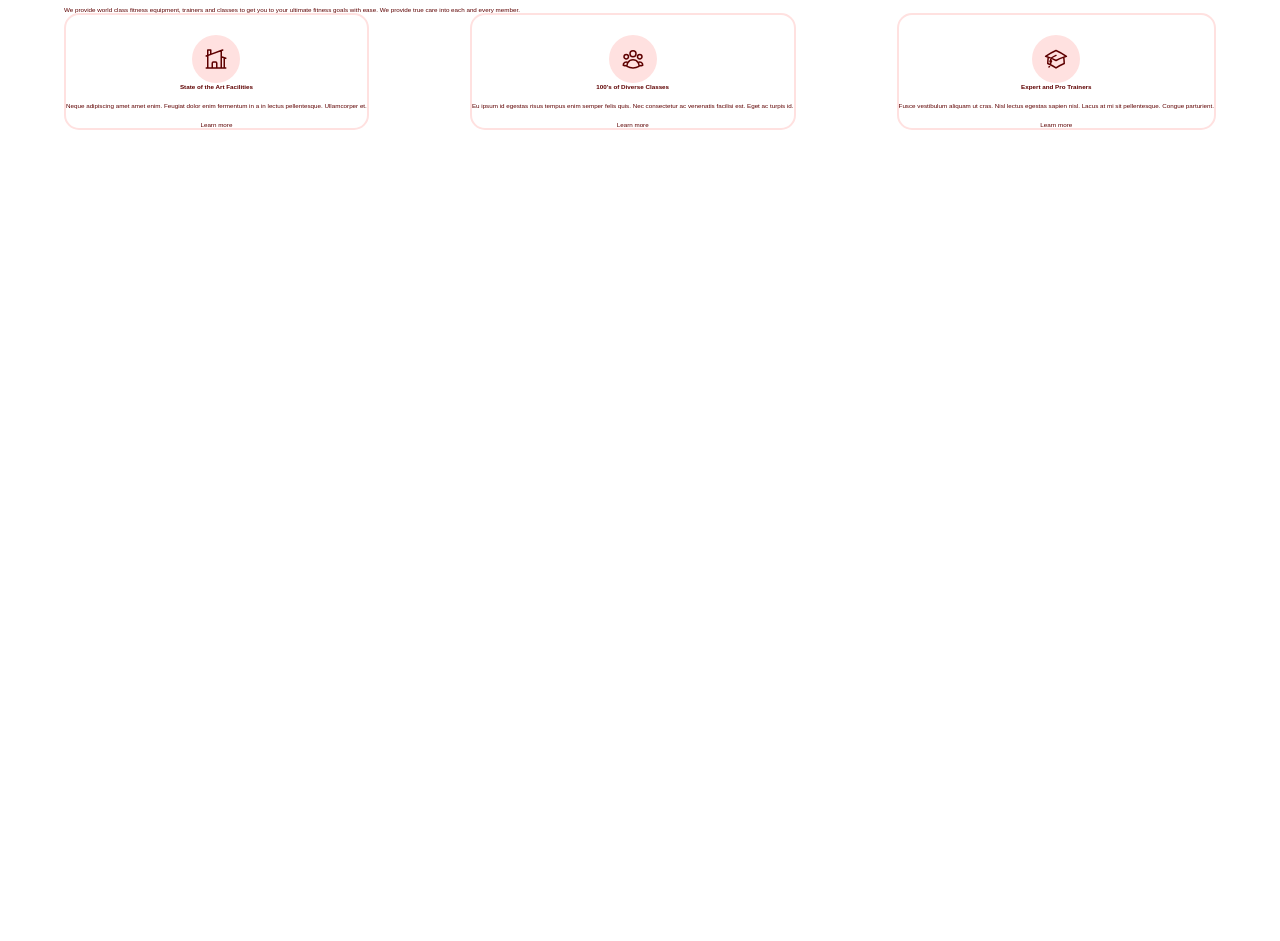
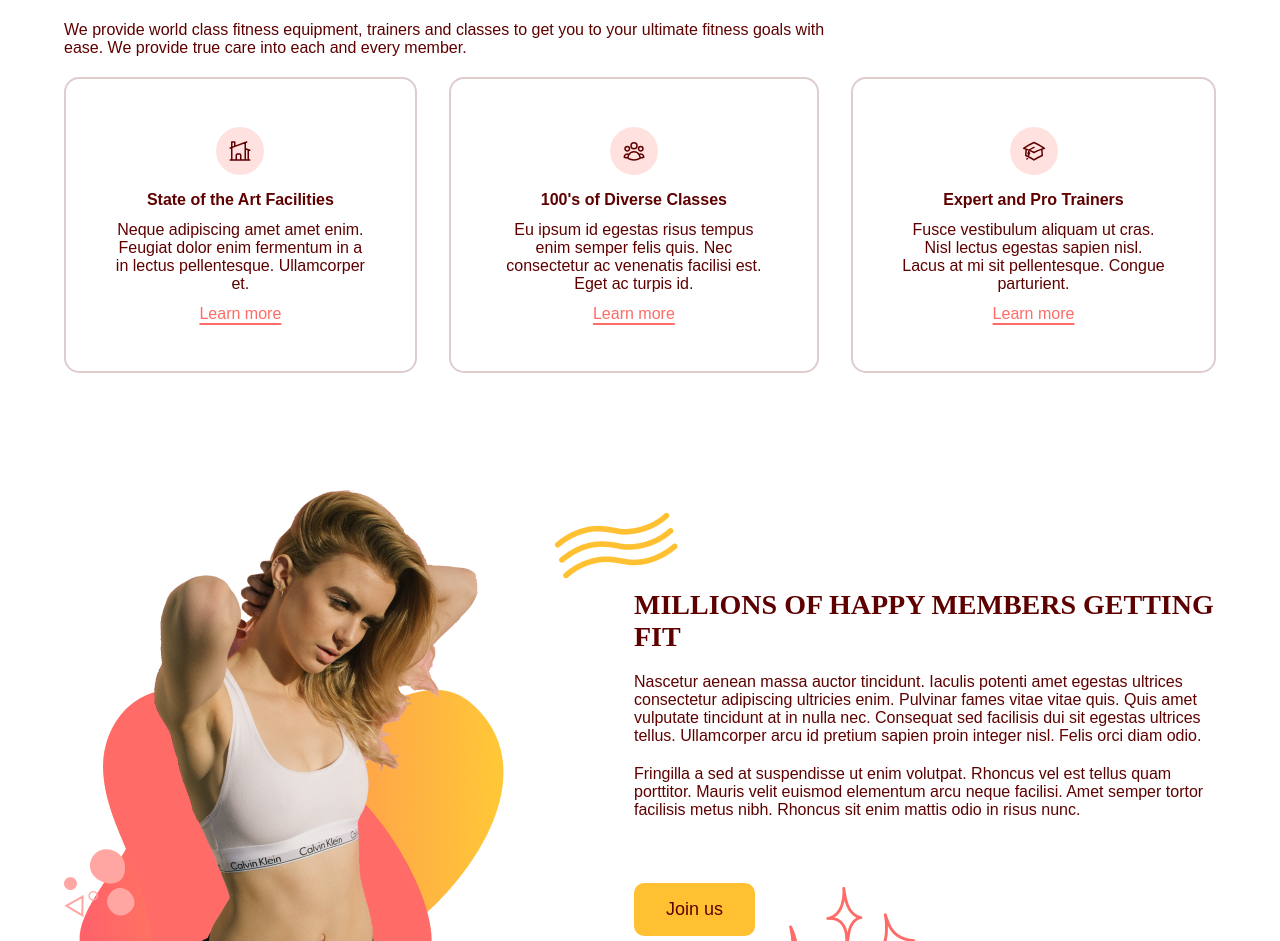
Before and after one commit to devphaseX/gym-_application, a React (Vite) app in the folder client/: page / in a window 1280 px wide. Shown: the part 911-1852 px from the top of the page. Before the commit the page ends 1600 px from the top, so only its background shows below. Built offline with nearby package versions, Linux system fonts and the light colour scheme; a web font is replaced by a local one.

Commit message:
complete the benefit template

```diff
--- a/client/src/components/benefits/data.tsx
+++ b/client/src/components/benefits/data.tsx
@@ -1,5 +1,4 @@
 import React from 'react';
-import { type ImageAsset } from '../../assets';
 import {
   HomeModernIcon,
   UserGroupIcon,
--- a/client/src/components/benefits/index.tsx
+++ b/client/src/components/benefits/index.tsx
@@ -1,15 +1,24 @@
-import { motion } from 'framer-motion';
+import { Variant, Variants, motion } from 'framer-motion';
 import { HText } from '@/components/shared/Htext';
 import '@/styles/benefit.css';
 import type { SetCurrentPageFn } from '@/components/navbar/Link';
 import { navType } from '../navbar';
 import { createHashTag } from '@/util';
 import { BenefitData, benefitsData } from './data';
-import AnchorLink from 'react-anchor-link-smooth-scroll';
+import { SecondaryButton } from '@/components/shared/SecondaryButton';
+import { ActionButton } from '../shared/ActionButton';
+import { imageAssest } from '@/assets';
 
+const [benefitsPageGraphics, { url: benefitsPageGraphicsUrl }] =
+  imageAssest.layout.benefitsPageGraphics;
 interface BenefitsProps {
   setSelectPage: SetCurrentPageFn;
 }
+
+const headerVariant = {
+  visible: { transition: { staggerChildren: 0.2 } },
+  hidden: {},
+} satisfies Variants;
 
 const Benefits = ({ setSelectPage }: BenefitsProps) => {
   return (
@@ -18,37 +27,89 @@ const Benefits = ({ setSelectPage }: BenefitsProps) => {
         className="benefit-content"
         onViewportEnter={() => setSelectPage(navType.Benefit)}
       >
-        <div>
-          <HText>More than just a gym</HText>
+        <motion.div className="benefit-headline" variants={headerVariant}>
+          <HText>More than just a gym.</HText>
           <p>
             We provide world class fitness equipment, trainers and classes to
             get you to your ultimate fitness goals with ease. We provide true
             care into each and every member.
           </p>
-        </div>
+        </motion.div>
         <div className="benefit-list">
           {benefitsData.map((benefit) => (
-            <Benefit data={benefit} />
+            <Benefit
+              data={benefit}
+              setSelectPage={setSelectPage}
+              key={benefit.title}
+            />
           ))}
+        </div>
+        <div className="short-intro">
+          <div className="short-image">
+            <img alt={benefitsPageGraphics} src={benefitsPageGraphicsUrl} />
+          </div>
+          <div>
+            <div className="short-title">
+              <HText>
+                Millions of happy members getting <span>Fit</span>
+              </HText>
+            </div>
+            <div className="short-description">
+              <p>
+                Nascetur aenean massa auctor tincidunt. Iaculis potenti amet
+                egestas ultrices consectetur adipiscing ultricies enim. Pulvinar
+                fames vitae vitae quis. Quis amet vulputate tincidunt at in
+                nulla nec. Consequat sed facilisis dui sit egestas ultrices
+                tellus. Ullamcorper arcu id pretium sapien proin integer nisl.
+                Felis orci diam odio.
+              </p>
+              <p>
+                Fringilla a sed at suspendisse ut enim volutpat. Rhoncus vel est
+                tellus quam porttitor. Mauris velit euismod elementum arcu neque
+                facilisi. Amet semper tortor facilisis metus nibh. Rhoncus sit
+                enim mattis odio in risus nunc.
+              </p>
+            </div>
+            <div className="short-action">
+              <ActionButton setCurrentSelect={setSelectPage}>
+                Join us
+              </ActionButton>
+            </div>
+          </div>
         </div>
       </motion.div>
     </section>
   );
 };
 
-interface BenefitProps {
+interface BenefitProps extends Pick<BenefitsProps, 'setSelectPage'> {
   data: BenefitData;
 }
 
-const Benefit = ({ data: { icon, title, description } }: BenefitProps) => (
-  <div className="benefit-item">
+const childVariant = {
+  visible: { opacity: 1, scale: 1 },
+  hidden: { opacity: 0, scale: 0.9 },
+} satisfies Variants;
+
+const Benefit = ({
+  data: { icon, title, description },
+  setSelectPage,
+}: BenefitProps) => (
+  <motion.div className="benefit-item" variants={childVariant}>
     <div className="benefit-icon-wrap">
       <div className="benefit-icon">{icon}</div>
     </div>
-    <h4>{title}</h4>
+    <h4 className="benefit-title">{title}</h4>
     <p className="benefit-description">{description}</p>
-    <AnchorLink>Learn more</AnchorLink>
-  </div>
+    <div className="benefit-action-btn">
+      <SecondaryButton
+        onClick={() => setSelectPage(navType.ContactUs)}
+        selected="our classes"
+      >
+        Learn more
+      </SecondaryButton>
+    </div>
+  </motion.div>
 );
 
 export { Benefits };
--- a/client/src/components/heroes/index.tsx
+++ b/client/src/components/heroes/index.tsx
@@ -31,6 +31,7 @@ interface HeroProps {
 const Heroes = ({ setSelectPage }: HeroProps) => {
   const screenAboveMedium = useMediaQueryMedium();
   const heroRef = useRef<HTMLDivElement>(null);
+  const heroSectionRef = useRef<HTMLElement>(null);
   const navRef = useRef<HTMLElement | null>(null);
   const { height } = useResizeObserver(navRef);
   const actionUpdate = useActionUpdate();
@@ -46,7 +47,11 @@ const Heroes = ({ setSelectPage }: HeroProps) => {
   }, [height]);
 
   return (
-    <section className="hero" id={createHashTag(navType.Home, true)}>
+    <section
+      className="hero"
+      id={createHashTag(navType.Home, true)}
+      ref={heroSectionRef}
+    >
       {/* Heroes */}
       <motion.div
         onViewportEnter={() => setSelectPage(navType.Home)}
--- a/client/src/components/shared/Htext.tsx
+++ b/client/src/components/shared/Htext.tsx
@@ -9,8 +9,7 @@ const HText = ({ children }: HTextProps) => (
     style={{
       fontFamily: 'var( --primary-font)',
       fontWeight: 'bold',
-      fontSize: '3.2rem',
-      width: '60vw',
+      fontSize: '2.8rem',
       textTransform: 'uppercase',
     }}
   >
--- /dev/null
+++ b/client/src/components/shared/SecondaryButton.tsx
@@ -0,0 +1,22 @@
+import React from 'react';
+import AnchorLink from 'react-anchor-link-smooth-scroll';
+import { NavValueType } from '../navbar';
+import { createHashTag } from '../../util';
+
+interface SecondaryButtonProps {
+  onClick: () => void;
+  selected: NavValueType;
+  children: React.ReactNode;
+}
+
+const SecondaryButton = ({ onClick, selected }: SecondaryButtonProps) => (
+  <AnchorLink
+    href={createHashTag(selected)}
+    onClick={onClick}
+    className="secondary-button"
+  >
+    Learn more
+  </AnchorLink>
+);
+
+export { SecondaryButton };
--- a/client/src/styles/benefit.css
+++ b/client/src/styles/benefit.css
@@ -1,6 +1,15 @@
 .benefit {
   min-height: 100vh;
   padding-block: 80px;
+}
+
+.benefit-headline {
+  width: 60vw;
+}
+
+.benefit-headline > p {
+  font-size: 1.6rem;
+  margin-top: 20px;
 }
 
 .benefit-content {
@@ -11,18 +20,22 @@
 .benefit-list {
   display: flex;
   justify-content: space-between;
+  column-gap: 32px;
+  margin-top: 20px;
 }
 
 .benefit-item {
-  border: 2px solid var(--primary-100);
+  border: 2px solid var(--gray-100);
   border-radius: 15px;
   display: flex;
   flex-direction: column;
   align-items: center;
+  padding: 48px;
+  text-align: center;
 }
 
 .benefit-icon-wrap {
-  margin-top: 20px;
+  margin-bottom: 16px;
 }
 
 .benefit-icon {
@@ -35,6 +48,89 @@
   justify-content: center;
 }
 
+.benefit-title {
+  font-weight: bold;
+  font-size: 1.6rem;
+}
+
 .benefit-description {
   margin-block: 12px;
+  font-size: 1.6rem;
 }
+
+.benefit-action-btn {
+  font-size: 1.6rem;
+}
+
+.short-intro {
+  margin-top: 112px;
+  display: flex;
+  justify-content: space-between;
+  align-items: center;
+  column-gap: 80px;
+}
+
+.short-title {
+  margin-bottom: 20px;
+  position: relative;
+}
+
+.short-title::before {
+  content: url(../assets/images/AbstractWaves.png);
+  position: absolute;
+  left: -80px;
+  top: -80px;
+  z-index: -1;
+}
+
+.short-description {
+  font-size: 1.6rem;
+}
+
+.short-description > :not(:first-child) {
+  margin-top: 20px;
+}
+
+.short-action {
+  position: relative;
+  display: inline-flex;
+  margin-top: 64px;
+}
+
+.short-action::before {
+  position: absolute;
+  content: url('../assets/images/Sparkles.png');
+  bottom: -80px;
+  right: -160px;
+}
+
+@media (max-width: 66em) {
+  .benefit-list {
+    flex-direction: column;
+    align-items: center;
+    row-gap: 32px;
+    column-gap: unset;
+  }
+
+  .benefit-item {
+    max-width: 70vw;
+  }
+
+  .short-image img {
+    width: 100%;
+  }
+
+  .short-intro {
+    display: block;
+  }
+
+  .benefit-content {
+    width: 80vw;
+  }
+}
+
+@media (max-width: 44em) {
+  .benefit-headline {
+    width: 100%;
+  }
+}
--- a/client/src/styles/index.css
+++ b/client/src/styles/index.css
@@ -41,7 +41,7 @@ a {
   border-radius: 10px;
   font-size: 1.8rem;
   transition: background-color 0.2s ease-in, color 0.4s ease-out;
-  padding: 1.2rem 3.2rem;
+  padding: 1.6rem 3.2rem;
 }
 
 .btn-primary:hover {
```
